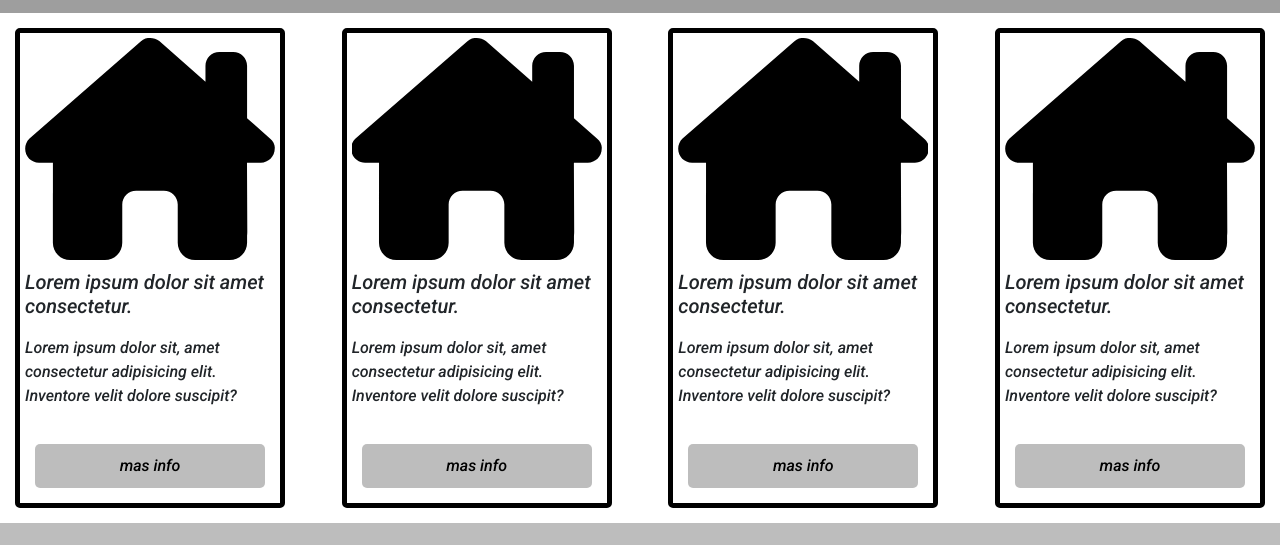
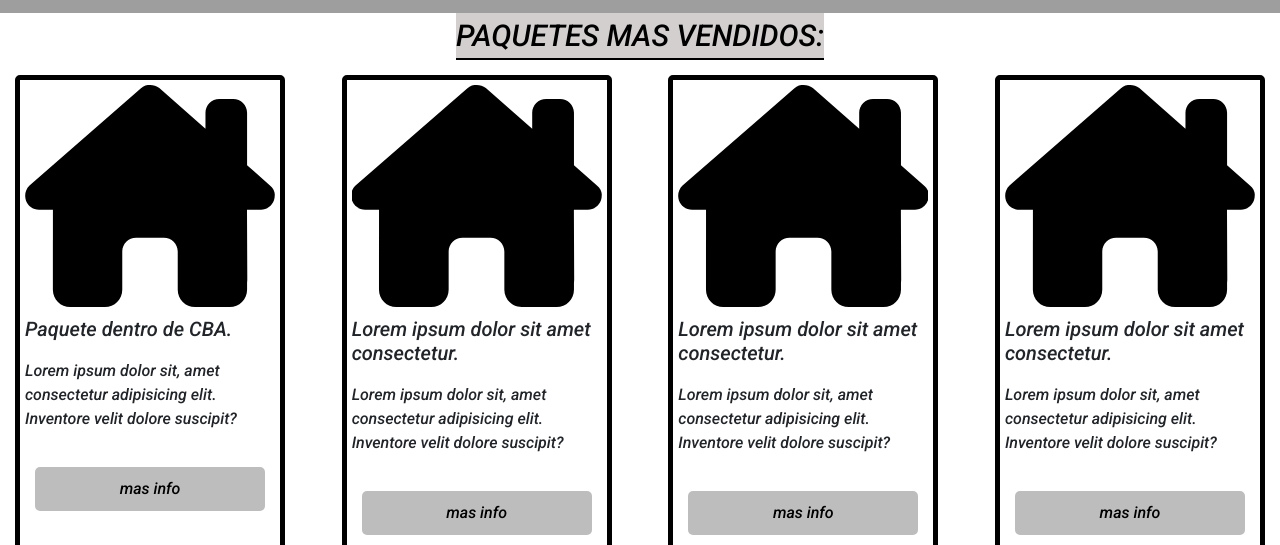
Before and after one commit to Agussoftware/PreEntrega2SanchezAcahavalAgustin, a plain HTML site: page index.html in a window 1280 px wide. Shown: the part 555-1100 px from the top of the page. Drawn offline with nearby package versions, Linux system fonts and the light colour scheme; grey boxes are pictures that could not be loaded.

Commit message:
agrego titulo para los packs

```diff
--- a/css/styles.css
+++ b/css/styles.css
@@ -73,6 +73,16 @@
 .carousel-caption p{
     font-size: 23px;
     text-shadow: -4px 3px 7px rgba(0,0,0,0.61);
+}
+.tituloPaquetes{
+    display: flex;
+    justify-content: center;
+}
+.tituloPaquetes button{
+    font-size: 30px;
+    background-color: #d3cfcf;
+    border: 0;
+    border-bottom: solid 2px;
 }
 .productos{
     display: flex;
@@ -229,7 +239,6 @@
         justify-content: space-between;
 }
 }
-
 .formulario{
     width: 800px;
     font-size: 14px;
--- a/index.html
+++ b/index.html
@@ -76,10 +76,13 @@
 
     </header>
     <main>
+      <div class="tituloPaquetes">
+      <button class="">PAQUETES MAS VENDIDOS:</button>
+      </div>
         <section class="productos">
             <div class="promocion">
                 <img class="promocion__img" src="./multimedia/img/promocion/house-chimney-solid.svg" alt="">
-                    <h5 class="promocion__titulo">Lorem ipsum dolor sit amet consectetur.</h5>
+                    <h5 class="promocion__titulo">Paquete dentro de CBA.</h5>
                     <p class="promocion__descripcion">Lorem ipsum dolor sit, amet consectetur adipisicing elit. Inventore velit dolore suscipit?</p>
                     <button class="boton">mas info</button>
             </div>
@@ -125,9 +128,8 @@
             <i class="fa-brands fa-square-instagram"></i>
             <i class="fa-brands fa-twitter"></i>
         </div>
+    </footer>
 
-
-    </footer>
     <script src="https://cdn.jsdelivr.net/npm/bootstrap@5.3.0/dist/js/bootstrap.bundle.min.js" integrity="sha384-geWF76RCwLtnZ8qwWowPQNguL3RmwHVBC9FhGdlKrxdiJJigb/j/68SIy3Te4Bkz" crossorigin="anonymous"></script>
 </body>
 </html>
```
